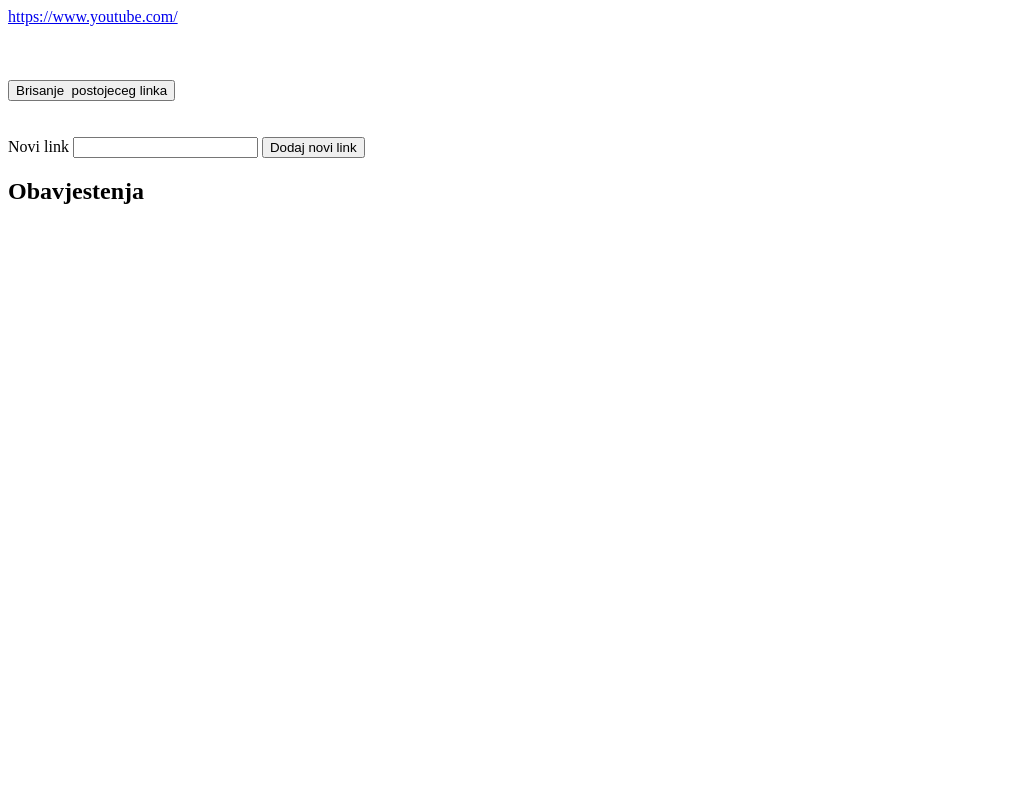
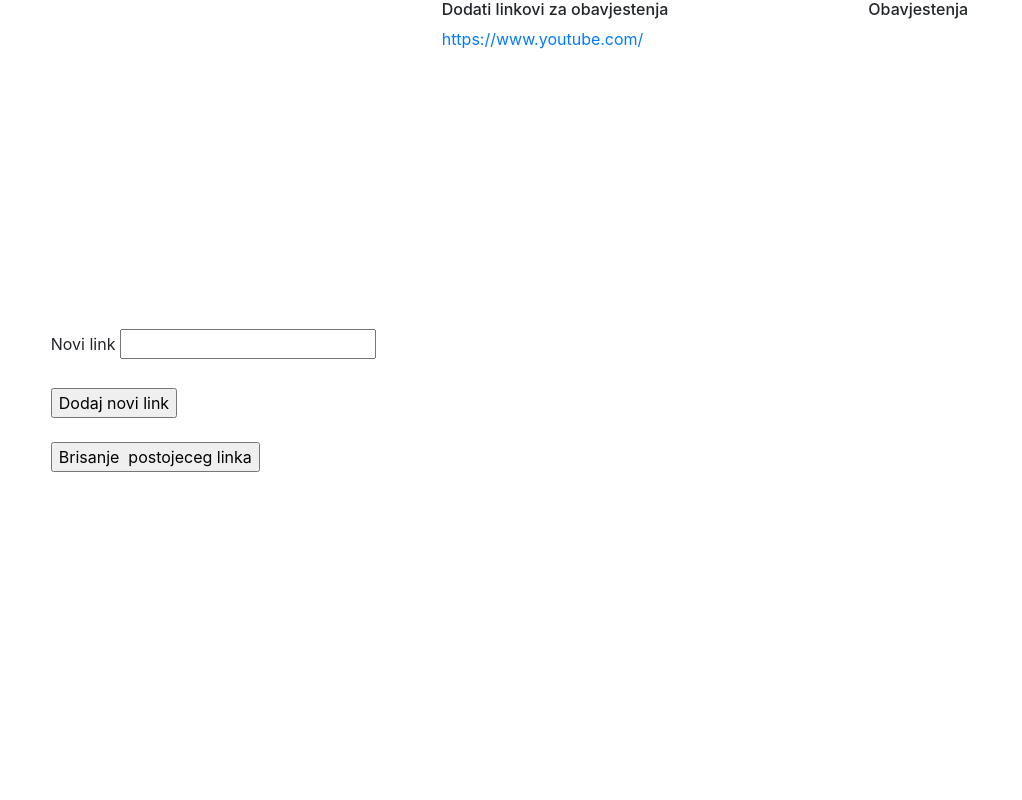
Before and after one commit to vAndrija/Obavjestenjeapp, a Django app: template korisnik/templates/korisnik/logovan.html in a window 1280 px wide. Shown: the whole page, without its empty margins (0-1022 px from the left). Run offline with Django 3.2, Linux system fonts and the light colour scheme; the template is opened without the code that fills it: values that come from a table or form of the project are taken from there, others are empty; data comes from the database, SQL or seed files in the repository; both versions use the stored data as it was after the commit; some libraries are stand-ins or nearby versions.

Commit message:
kontrolni

```diff
--- a/korisnik/templates/korisnik/logovan.html
+++ b/korisnik/templates/korisnik/logovan.html
@@ -2,26 +2,47 @@
 <html lang="en">
 <head>
     <meta charset="UTF-8">
+    <meta name="viewport" content="width=device-width, initial-scale=1, shrink-to-fit=no">
+    <link rel="stylesheet" href="https://stackpath.bootstrapcdn.com/bootstrap/4.4.1/css/bootstrap.min.css" integrity="sha384-Vkoo8x4CGsO3+Hhxv8T/Q5PaXtkKtu6ug5TOeNV6gBiFeWPGFN9MuhOf23Q9Ifjh" crossorigin="anonymous">
     <title>{{username}}</title>
+     <style type="text/css">
+
+        html,body {
+        height: 100%;
+            }
+
+
+     </style>
 
 </head>
 <body>
+<div class="container-fluid h-100">
+    <div class="row justify-content-center h-100">
+        <div class="col-4   d-flex justify-content-center align-self-center">
+            <div class="">
+    <form action="{% url 'korisnik:adding' username %}" method="post">
+        {% csrf_token %}
+        <label for="link"> Novi link</label>
+        <input type="text" id="link" name="link"><br><br>
+        <input type="submit" value="Dodaj novi link"><br>
+    </form>
+            <br>
+            <form action="{% url 'korisnik:delatingRedirecting' username %}" method="get">
+        <input type = "submit" value = "Brisanje  postojeceg linka">
+    </form>
+                </div>
+        </div>
+
+         <div class="col-4 ">
+             <h6> Dodati linkovi za obavjestenja</h6>
     {% for stranica in objekat.stranica_set.all %}
     <a href={{stranica.link}}>{{stranica.link}}</a><br>
 
     {%endfor%}
-    <br><br>
-    <form action="{% url 'korisnik:delatingRedirecting' username %}" method="get">
-        <input type = "submit" value = "Brisanje  postojeceg linka">
-    </form>
-    <br><br>
-    <form action="{% url 'korisnik:adding' username %}" method="post">
-        {% csrf_token %}
-        <label for="link"> Novi link</label>
-        <input type="text" id="link" name="link">
-        <input type="submit" value="Dodaj novi link"><br>
-    </form>
-    <h2>Obavjestenja</h2>
+
+            </div>
+        <div class="col-4">
+    <h6>Obavjestenja</h6>
     {% for obavjestenje in objekat.obavjestenje_set.all %}
     <br>
     <h3>{{obavjestenje.naziv}}</h3>
@@ -31,5 +52,11 @@
     <hr>
 
     {%endfor%}
+        </div>
+    </div>
+</div>
+<script src="https://code.jquery.com/jquery-3.4.1.slim.min.js" integrity="sha384-J6qa4849blE2+poT4WnyKhv5vZF5SrPo0iEjwBvKU7imGFAV0wwj1yYfoRSJoZ+n" crossorigin="anonymous"></script>
+    <script src="https://cdn.jsdelivr.net/npm/popper.js@1.16.0/dist/umd/popper.min.js" integrity="sha384-Q6E9RHvbIyZFJoft+2mJbHaEWldlvI9IOYy5n3zV9zzTtmI3UksdQRVvoxMfooAo" crossorigin="anonymous"></script>
+    <script src="https://stackpath.bootstrapcdn.com/bootstrap/4.4.1/js/bootstrap.min.js" integrity="sha384-wfSDF2E50Y2D1uUdj0O3uMBJnjuUD4Ih7YwaYd1iqfktj0Uod8GCExl3Og8ifwB6" crossorigin="anonymous"></script>
 </body>
 </html>
--- a/korisnik/views.py
+++ b/korisnik/views.py
@@ -55,6 +55,11 @@ def home(request):
 
 def adding(request,username):
     objekat=Korisnik.objects.get(username=username)
+    try:
+        staranica = objekat.stranica_set.get(link=request.POST['link'])
+        return HttpResponseRedirect(reverse('korisnik:logged', args=(username,)))
+    except:
+        pass
     objekat.stranica_set.create(link = request.POST['link'])
     obavjestenje(request.POST['link'],username, schedule=60,repeat=10)
 
```
Also changed, not shown: db.sqlite3.
